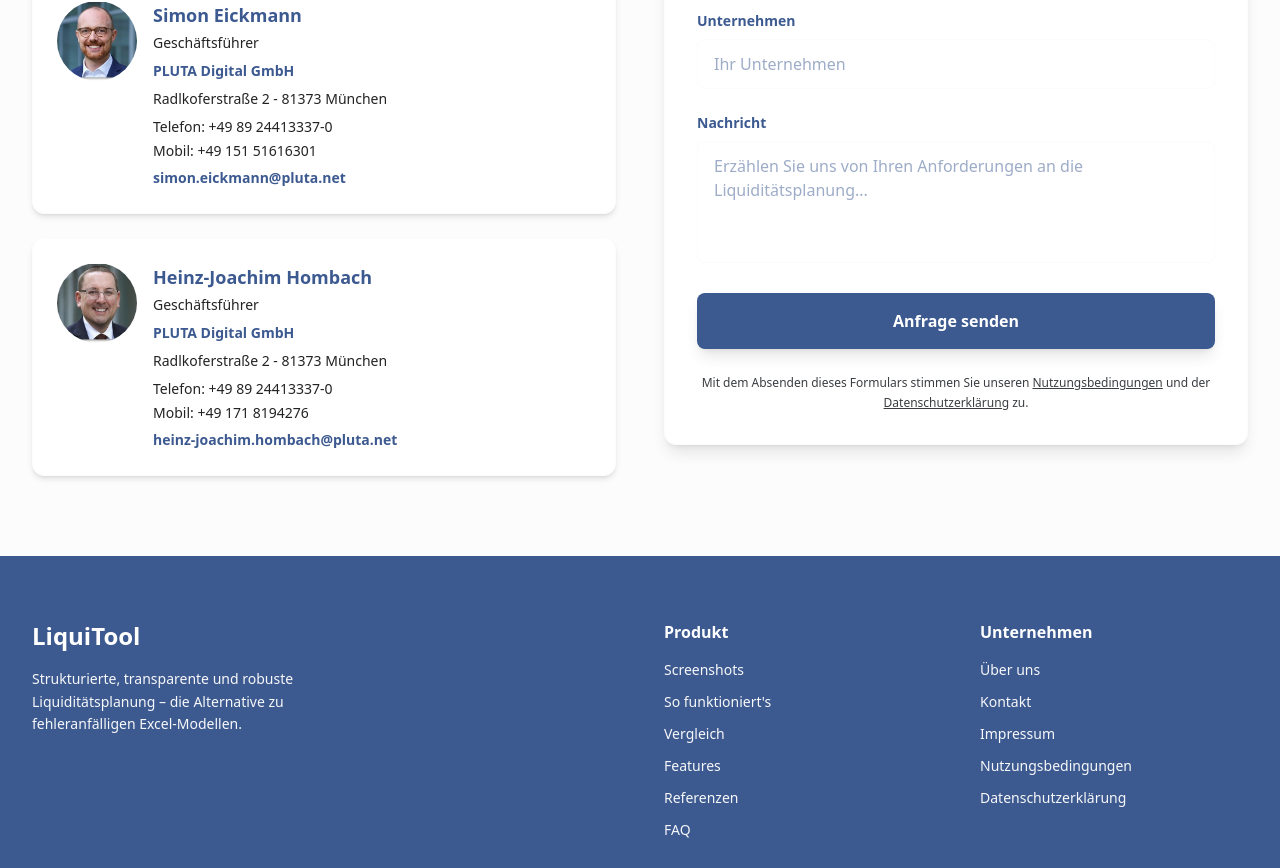
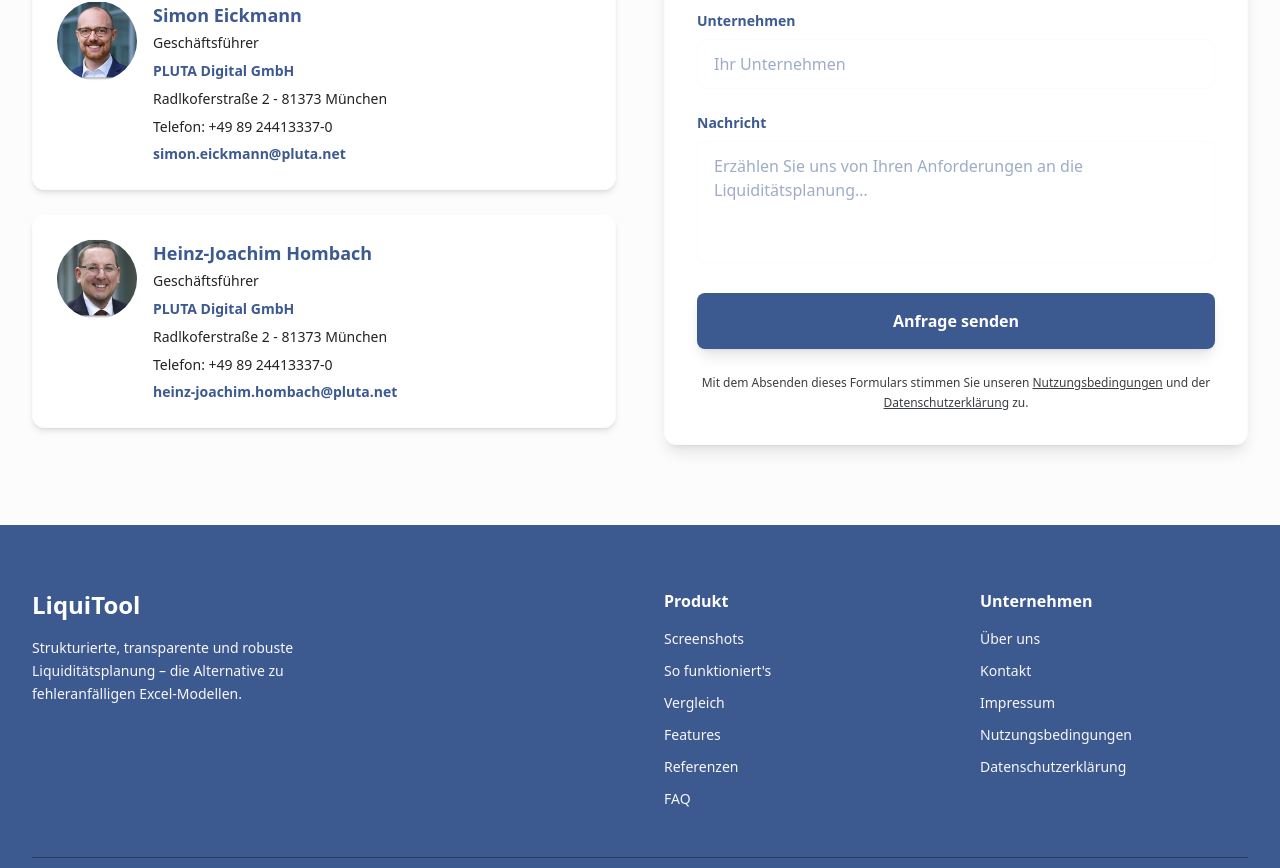
Before and after one commit to PLUTA-Digital/pluta.website, an Astro site in the folder astrogent/: page / in a window 1280 px wide. Shown: the part 6871-7739 px from the top of the page. Built offline with nearby package versions, Linux system fonts and the light colour scheme; Astro itself is replaced by a stand-in of ours; a web font is replaced by a local one.

Commit message:
Removing mobile phone numbers

```diff
--- a/astrogent/src/components/Contact.astro
+++ b/astrogent/src/components/Contact.astro
@@ -40,9 +40,6 @@
                 <div class="text-mono-dark mb-1 text-sm">
                   Telefon: +49 89 24413337-0
                 </div>
-                <div class="text-mono-dark mb-1 text-sm">
-                  Mobil: +49 151 51616301
-                </div>
                 <a
                   href="mailto:simon.eickmann@pluta.net"
                   class="text-mono-black text-sm font-semibold hover:underline"
@@ -78,9 +75,6 @@
                 </div>
                 <div class="text-mono-dark mb-1 text-sm">
                   Telefon: +49 89 24413337-0
-                </div>
-                <div class="text-mono-dark mb-1 text-sm">
-                  Mobil: +49 171 8194276
                 </div>
                 <a
                   href="mailto:heinz-joachim.hombach@pluta.net"
```
Also changed, not shown: 1 other file.
